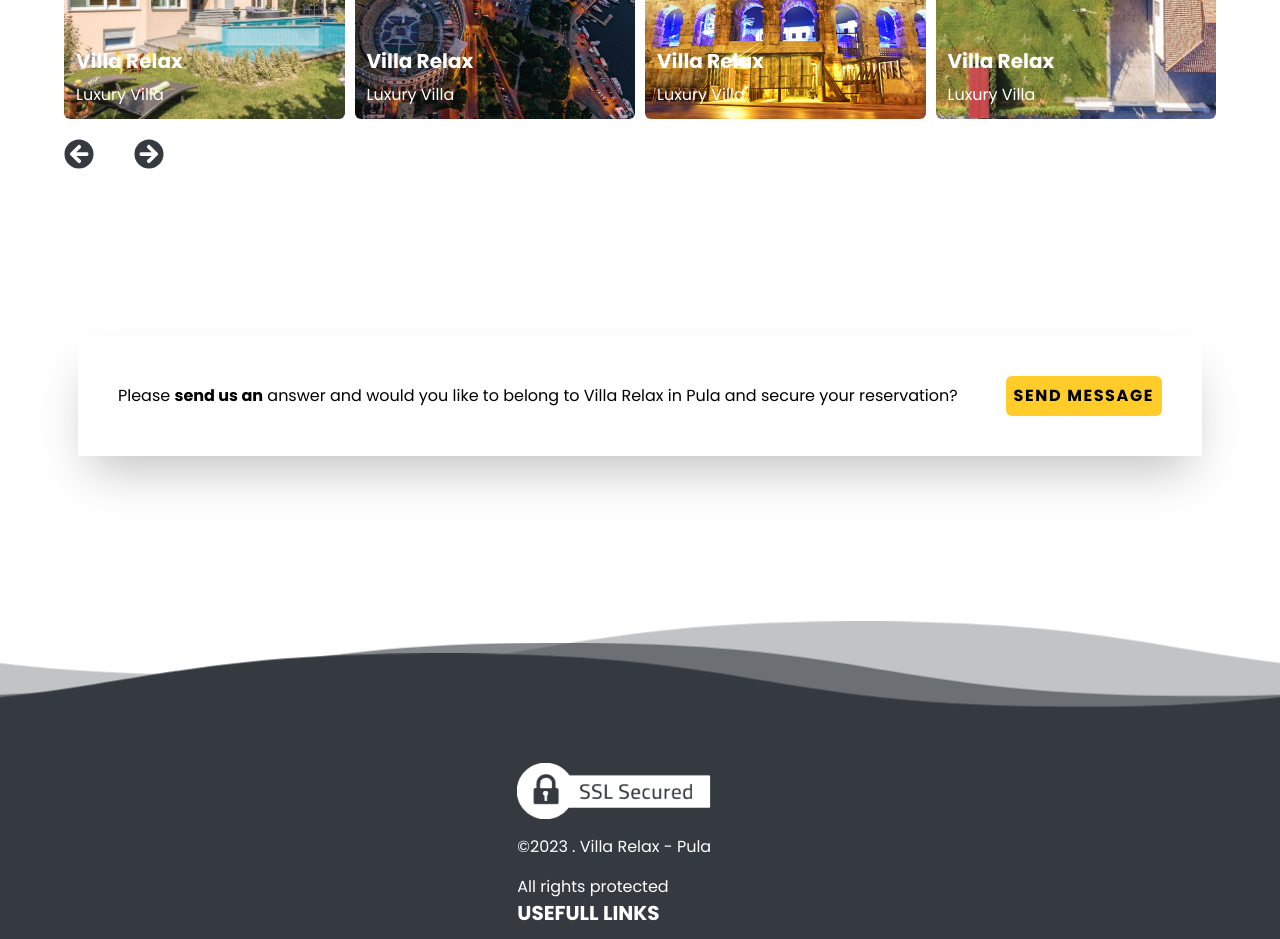
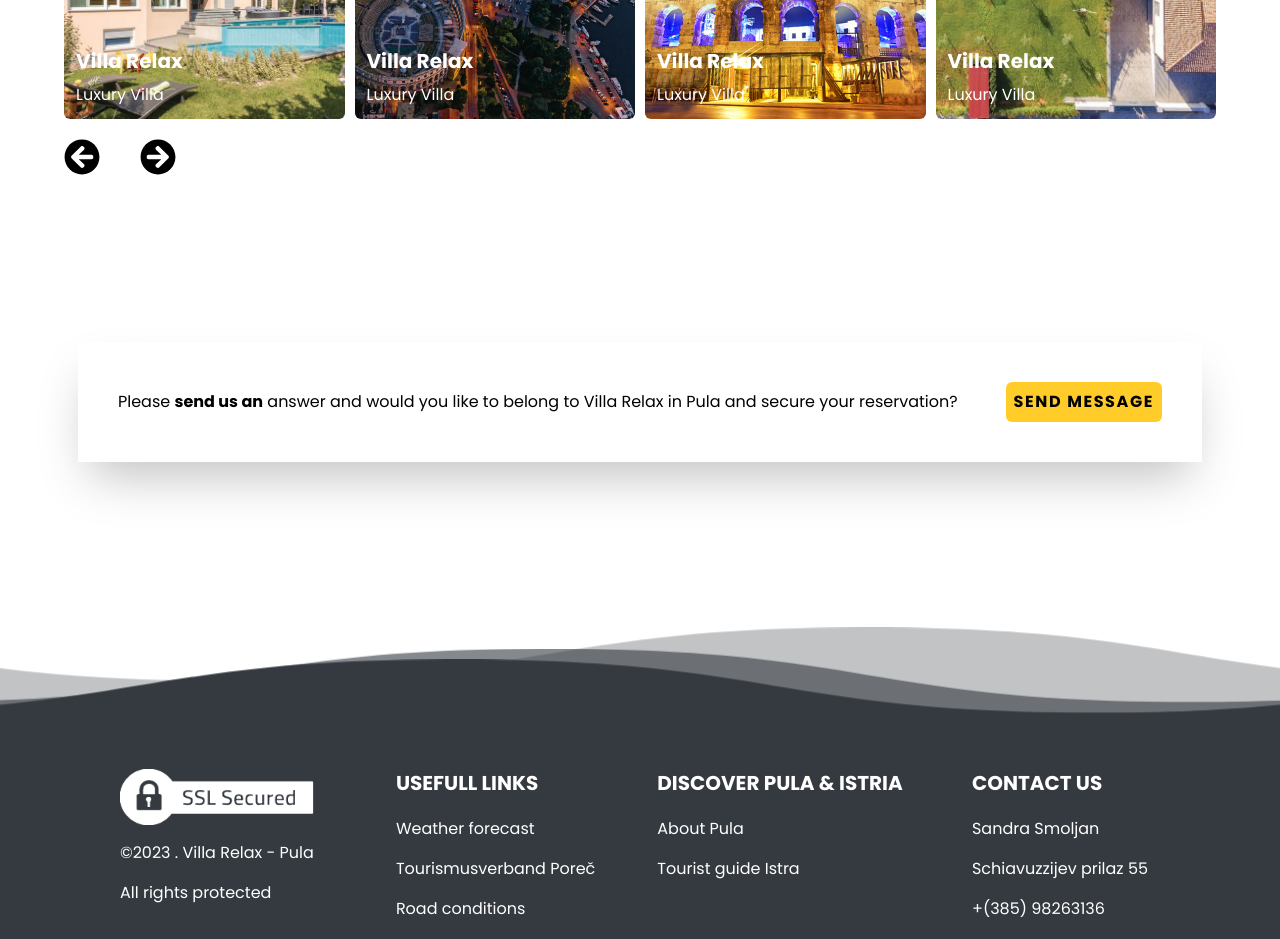
Before and after one commit to mateosmoljan/villa-relax, a Next.js app: page / in a window 1280 px wide. Shown: the part 3600-4539 px from the top of the page. Built offline with nearby package versions, Linux system fonts and the light colour scheme; a web font is replaced by a local one.

Commit message:
style responsiveness

```diff
--- a/app/page.tsx
+++ b/app/page.tsx
@@ -24,9 +24,9 @@ function Home() {
         <Photogalleries />
         <TouristGuide />
         <SendMessage />
-        <FooterSvg />
       </main>
       <footer>
+        <FooterSvg />
         <Footer />
       </footer>
     </div>
--- a/components/About.tsx
+++ b/components/About.tsx
@@ -3,7 +3,7 @@ import { LocationToVisit } from "../lib/LocationToVisit";
 function About() {
   return (
     <section className="flex justify-center" id="info">
-      <div className="max-w-6xl p-3 pt-20">
+      <div className="sm:max-w-xl md:max-w-2xl lg:max-w-4xl xl:max-w-6xl p-3 pt-20">
         <h1 className="flex justify-center font-arbutus text-4xl font-bold">
           Villa Relax - Pula
         </h1>
--- a/components/Acommodation.tsx
+++ b/components/Acommodation.tsx
@@ -3,7 +3,7 @@ import PropertyCard from "./PropertyCard";
 function Acommodation() {
   return (
     <section className="flex justify-center">
-      <div className="max-w-6xl p-3 py-20">
+      <div className="sm:max-w-xl md:max-w-2xl lg:max-w-4xl xl:max-w-6xl p-3 py-20">
         <div className="w-6xl flex flex-col gap-3 pb-10">
           <h2 className="text-pink font-semibold uppercase">ACOMMODATION</h2>
           <h1 className="font-bold text-3xl">We offer you 1 Villa</h1>
--- a/components/Distances.tsx
+++ b/components/Distances.tsx
@@ -21,7 +21,7 @@ function Distances() {
 
   return (
     <section className="flex justify-center">
-      <div className="max-w-6xl">
+      <div className="sm:max-w-xl md:max-w-2xl lg:max-w-4xl xl:max-w-6xl">
         <div className="flex justify-between items-center">
           <h1 className="font-bold text-xl">Distances from Villa Relax</h1>
           <button className="btn-2" onClick={() => setShowMap(true)}>
--- a/components/Footer.tsx
+++ b/components/Footer.tsx
@@ -3,16 +3,16 @@ import SSL from "../public/assets/images/ssl.png";
 
 function Footer() {
   return (
-    <section className="bg-dark_blue_black xl:px-20 py-10 xl:pb-20 ">
-      <div className="grid w-full text-white justify-evenly col-start-2 col-end-2">
-        <div>
+    <section className="flex justify-center bg-dark_blue_black xl:px-20 py-10 xl:pb-20 ">
+      <div className="max-w-screen-2xl grid w-full text-white sm:grid-cols-2 gap-y-8 lg:grid-cols-4 place-items-center">
+        <div className="h-full relative left-1/10  sm:left-auto w-full sm:w-3/5 lg:w-auto">
           <div className="space-y-4 ">
             <Image src={SSL} alt="ssl Villa Relax" width={200} />
             <p>©2023 . Villa Relax - Pula</p>
             <p>All rights protected</p>
           </div>
         </div>
-        <div>
+        <div className="h-full relative left-1/10  sm:left-auto w-full sm:w-3/5 lg:w-auto">
           <h2 className="font-bold uppercase text-xl pb-5">Usefull Links</h2>
           <ul className="space-y-4">
             <li>
@@ -29,7 +29,7 @@ function Footer() {
             </li>
           </ul>
         </div>
-        <div>
+        <div className="h-full relative left-1/10  sm:left-auto w-full sm:w-3/5 lg:w-auto">
           <h2 className="font-bold uppercase text-xl pb-5">
             DISCOVER PULA & ISTRIA
           </h2>
@@ -42,7 +42,7 @@ function Footer() {
             </li>
           </ul>
         </div>
-        <div>
+        <div className="h-full relative left-1/10  sm:left-auto w-full sm:w-3/5 lg:w-auto">
           <h2 className="font-bold uppercase text-xl pb-5">Contact Us</h2>
           <ul className="space-y-4">
             <li>Sandra Smoljan</li>
--- a/components/FooterSvg.tsx
+++ b/components/FooterSvg.tsx
@@ -4,7 +4,7 @@ function FooterSvg() {
   return (
     <>
       <svg
-        className="wave_svg -mb-28 object-cover w-full h-full"
+        className="wave_svg sm:-mb-20 lg:-mb-24 xl:-mb-28 object-cover w-full h-full"
         viewBox="0 0 120 28"
       >
         <defs>
--- a/components/Photogalleries.tsx
+++ b/components/Photogalleries.tsx
@@ -5,12 +5,12 @@ import { TfiGallery } from "react-icons/tfi";
 function Photogalleries() {
   return (
     <section className="flex justify-center">
-      <div className="max-w-6xl p-3 py-20">
+      <div className="sm:max-w-xl md:max-w-2xl lg:max-w-4xl xl:max-w-6xl p-3 py-20">
         <div className="w-6xl flex flex-col gap-3 pb-10">
           <h2 className="text-pink font-semibold uppercase">Photogalleries</h2>
           <h1 className="font-bold text-3xl">Select photos from Villa Relax</h1>
         </div>
-        <div className="w-full grid grid-cols-4 gap-5 ">
+        <div className="w-full grid grid-cols-1 sm:grid-cols-2 lg:grid-cols-4 gap-5 ">
           {ImageGallery.images.map((image, index) => (
             <div key={index} className="w-full h-full rounded-md	">
               <Image
--- a/components/SendMessage.tsx
+++ b/components/SendMessage.tsx
@@ -1,7 +1,7 @@
 function SendMessage() {
   return (
     <section className="flex justify-center">
-      <div className="max-w-6xl p-3 py-20">
+      <div className="sm:max-w-xl md:max-w-2xl lg:max-w-4xl xl:max-w-6xl p-3 py-20">
         <div className="flex justify-between items-center w-full shadow-2xl p-10 gap-12">
           <div>
             <p className="text-base">
--- a/components/SwiperNavButtonsGuide.tsx
+++ b/components/SwiperNavButtonsGuide.tsx
@@ -3,23 +3,33 @@ import { FaArrowCircleLeft } from "react-icons/fa";
 
 import { FaArrowCircleRight } from "react-icons/fa";
 
-export const SwiperNavButtonsGuide = () => {
+interface SwiperButtonsProps {
+  visible: boolean;
+}
+
+export const SwiperNavButtonsGuide: React.FC<SwiperButtonsProps> = ({
+  visible,
+}) => {
   const swiper = useSwiper();
 
   return (
+    <>
+      {visible && (
         <div className="mt-5">
           <button
             onClick={() => swiper.slidePrev()}
-        className="h-full  relative left-0 top-0 text-3xl z-10 "
+            className="h-full  relative left-0 top-0 text-4xl z-10 hover:text-brown"
           >
-        <FaArrowCircleLeft className=" z-10 fill-dark_blue_black hover:fill-neutral-800" />
+            <FaArrowCircleLeft className=" z-10" color="black" />
           </button>
           <button
             onClick={() => swiper.slideNext()}
-        className="h-full  relative -right-10 top-0 text-3xl z-10"
+            className="h-full  relative -right-10 top-0 text-4xl z-10"
           >
-        <FaArrowCircleRight className="fill-dark_blue_black hover:fill-neutral-800" />
+            <FaArrowCircleRight className="" color="black" />
           </button>
         </div>
+      )}
+    </>
   );
 };
--- a/components/TouristGuide.tsx
+++ b/components/TouristGuide.tsx
@@ -1,28 +1,54 @@
 "use client";
 import { TouristImageData } from "@/lib/TouristImageData";
 import Image from "next/image";
+import { useEffect, useState } from "react";
 import { Swiper, SwiperSlide } from "swiper/react";
 
 import { SwiperNavButtonsGuide } from "./SwiperNavButtonsGuide";
 
 function TouristGuide() {
+  const [windowSize, setWindowSize] = useState<number>(4);
+  const [screenSize, setScreenSize] = useState<boolean>(true);
+
+  useEffect(() => {
+    const updateWindowSize = () => {
+      const width = window.innerWidth;
+
+      if (width > 1024) {
+        setWindowSize(4);
+      } else if (width > 640) {
+        setWindowSize(2);
+        setScreenSize(true);
+      } else {
+        setWindowSize(1);
+        setScreenSize(false);
+      }
+    };
+    updateWindowSize();
+
+    window.addEventListener("resize", updateWindowSize);
+    return () => {
+      window.removeEventListener("resize", updateWindowSize);
+    };
+  }, []);
+
   return (
     <section className="flex justify-center">
-      <div className="xl:max-w-6xl max-w-5xl py-20">
+      <div className="sm:max-w-xl md:max-w-2xl lg:max-w-4xl xl:max-w-6xl py-20">
         <div className="w-6xl flex flex-col gap-3 pb-10">
           <h2 className="text-pink font-semibold uppercase">Tourist Guide</h2>
           <h1 className="font-bold text-3xl">What to visit, see and do?</h1>
         </div>
-        <div className=" ">
+        <div className=" w-full">
           <Swiper
             loop={true}
-            slidesPerView={4}
+            slidesPerView={windowSize}
             spaceBetween={10}
             grabCursor={true}
           >
             {TouristImageData.image.map((image, index) => (
               <SwiperSlide key={index}>
-                <div className="flex  items-center justify-center xl:h-80 lg:h-96 w-full">
+                <div className="flex  items-center justify-center xl:h-80 h-96 w-full">
                   <Image
                     src={image.src}
                     alt={image.alt}
@@ -38,7 +64,7 @@ function TouristGuide() {
                 </div>
               </SwiperSlide>
             ))}
-            <SwiperNavButtonsGuide />
+            <SwiperNavButtonsGuide visible={screenSize} />
           </Swiper>
         </div>
       </div>
--- a/tailwind.config.ts
+++ b/tailwind.config.ts
@@ -26,7 +26,11 @@ const config: Config = {
         pink: "#cc3bb1",
         dark_yellow: "#afb020",
         dark_blue_black: "#343a40",
+      },
+      inset: {
+        "1/10": "10%",
       }
+
     },
   },
   plugins: [],
```
Lines whose indentation alone changed are shown as unchanged.
